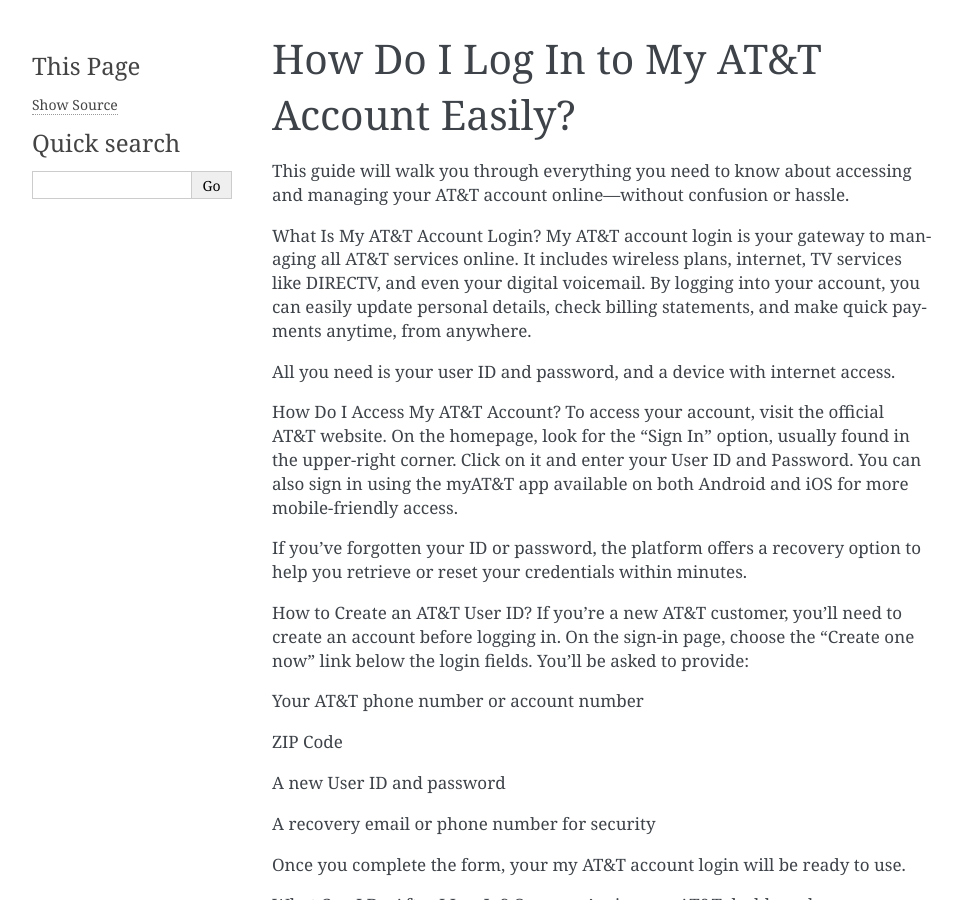
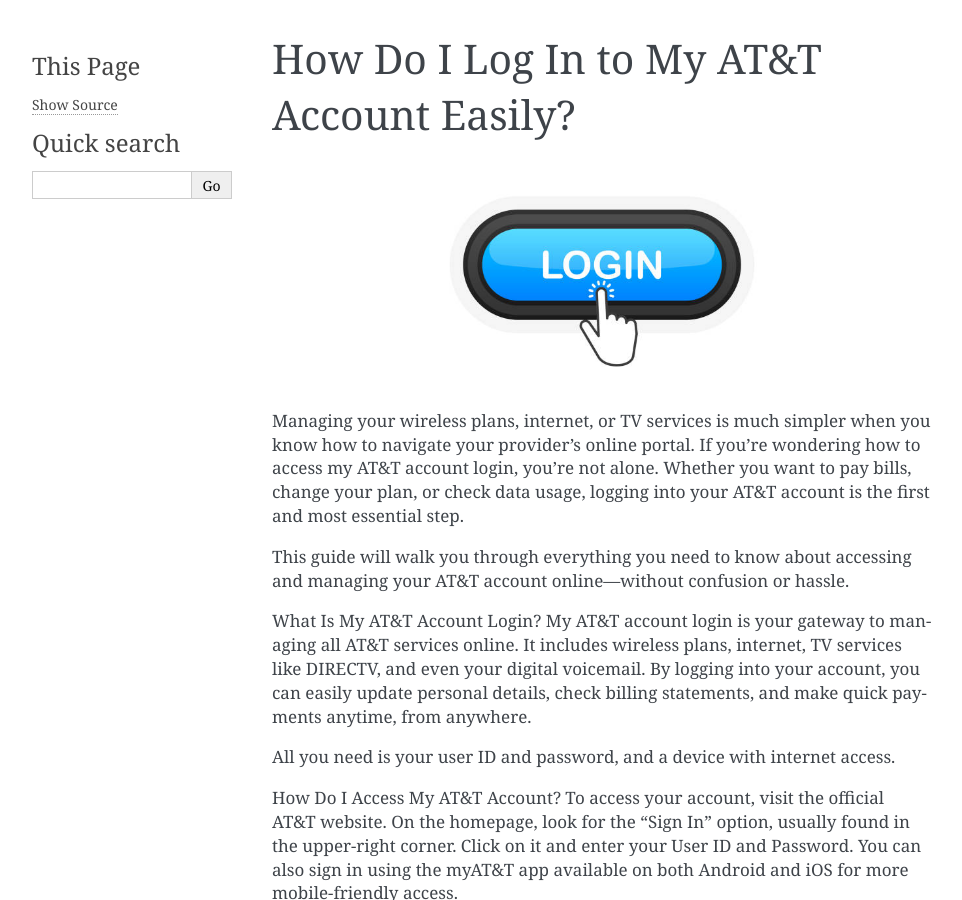
Before and after one commit to DenialSaim01/my-att-account-login, a Sphinx documentation site: the page built from docs/index.rst, in a window 1280 px wide and 900 px high. Shown: the whole window, without its empty margins (148-1110 px from the left). Built offline with Sphinx 7.4.7, drawn with Linux system fonts in a browser that asks for light colours.

Commit message:
Update index.rst

```diff
--- a/docs/index.rst
+++ b/docs/index.rst
@@ -4,11 +4,14 @@ How Do I Log In to My AT&T Account Easily?
 .. toctree::
    :maxdepth: 2
    :caption: Contents:
-
-.. image::login.jpg
+.. image:: login.jpg
+   :alt: AT&T
+   :width: 400px
+   :align: center
+   :target: https://aclogportal.com/at-t-login
 
 
-   Managing your wireless plans, internet, or TV services is much simpler when you know how to navigate your provider’s online portal. If you’re wondering how to access my AT&T account login, you’re not alone. Whether you want to pay bills, change your plan, or check data usage, logging into your AT&T account is the first and most essential step.
+Managing your wireless plans, internet, or TV services is much simpler when you know how to navigate your provider’s online portal. If you’re wondering how to access my AT&T account login, you’re not alone. Whether you want to pay bills, change your plan, or check data usage, logging into your AT&T account is the first and most essential step.
 
 This guide will walk you through everything you need to know about accessing and managing your AT&T account online—without confusion or hassle.
 
```
